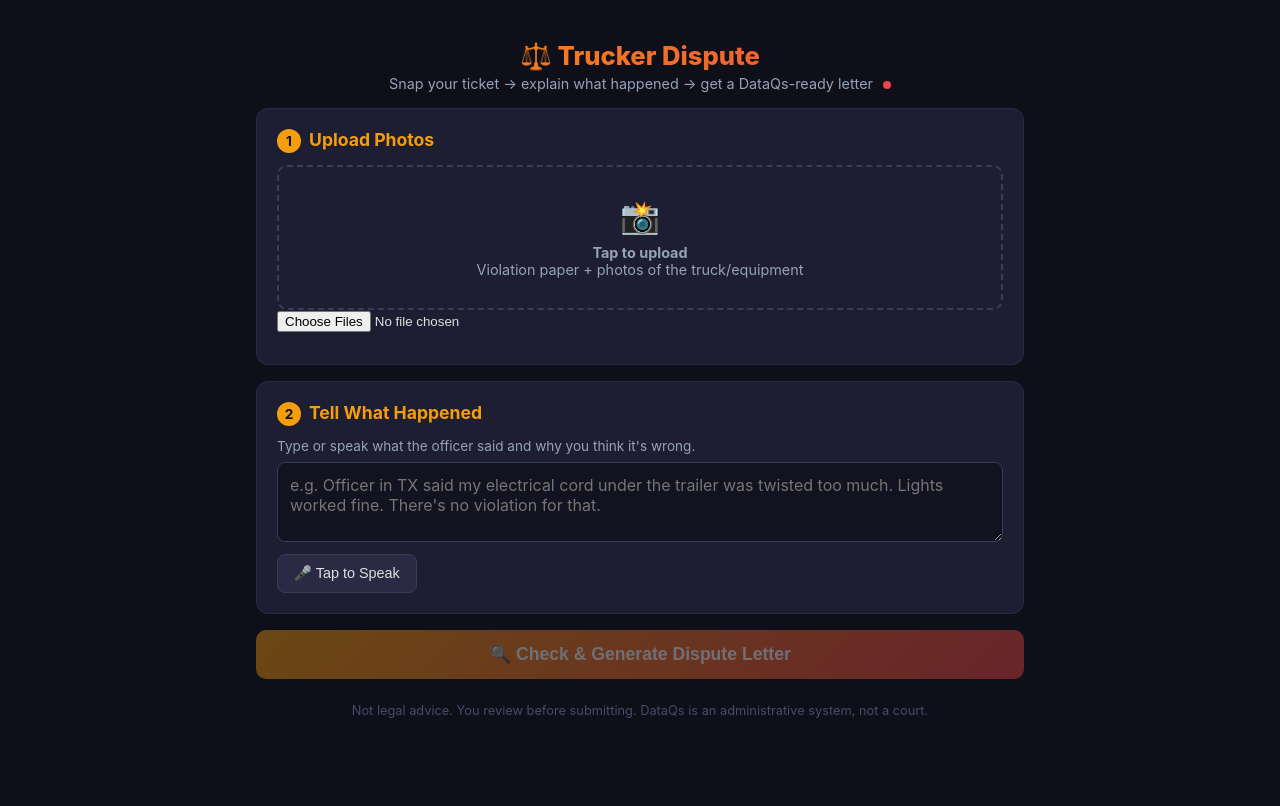
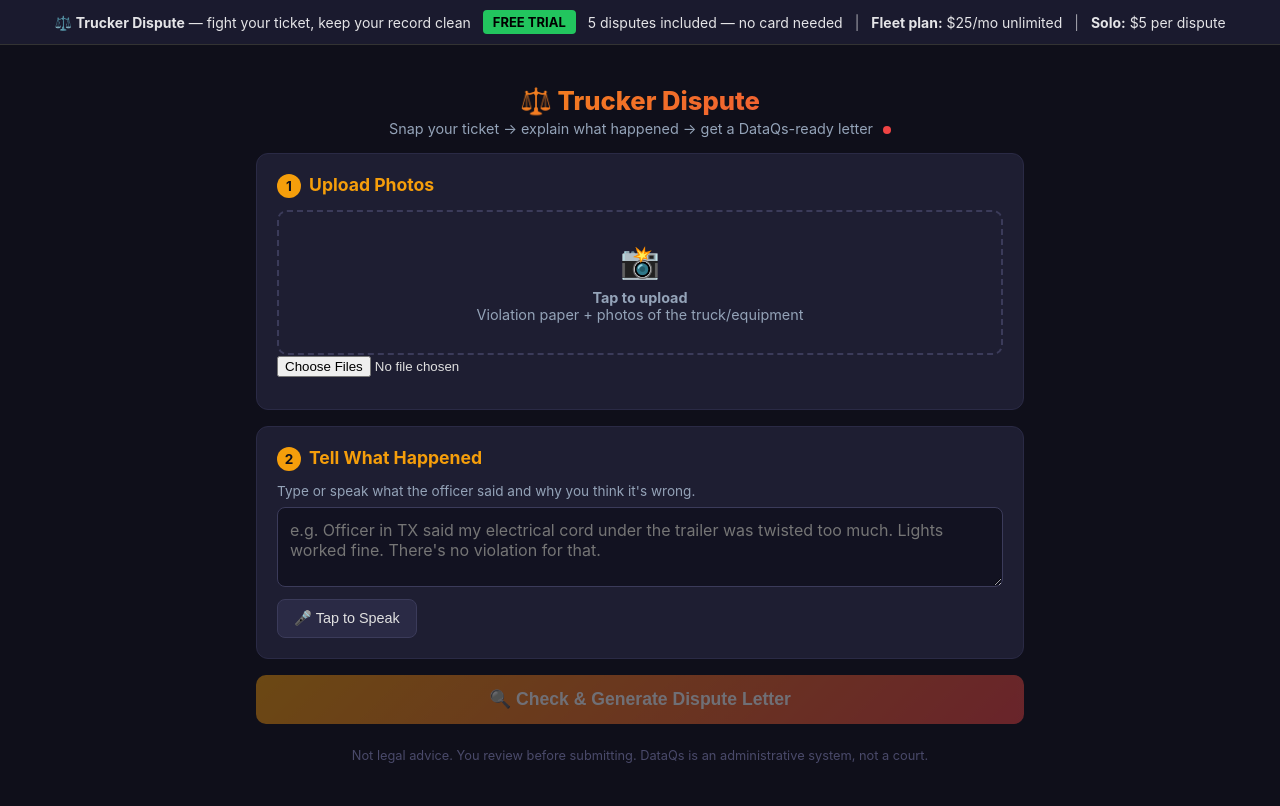
Before and after one commit to Keathstone/trucker-dispute, a plain HTML site: page index.html in a window 1280 px wide. Drawn offline with Linux system fonts and the light colour scheme.

Commit message:
Add pricing banner: 5/mo fleet,  solo, 5-free-trial

```diff
--- a/index.html
+++ b/index.html
@@ -324,6 +324,17 @@
 </style>
 </head>
 <body>
+<!-- PRICING BANNER -->
+<div id="pricingBanner" style="background:#1a1a2e;color:#e4e4e7;padding:10px 16px;text-align:center;font-size:14px;border-bottom:1px solid #333;display:flex;flex-wrap:wrap;justify-content:center;align-items:center;gap:12px;">
+  <span>⚖️ <strong>Trucker Dispute</strong> — fight your ticket, keep your record clean</span>
+  <span style="background:#22c55e;color:#000;padding:4px 10px;border-radius:4px;font-weight:700;font-size:13px;">FREE TRIAL</span>
+  <span>5 disputes included — no card needed</span>
+  <span style="color:#a1a1aa;">|</span>
+  <span><strong>Fleet plan:</strong> $25/mo unlimited</span>
+  <span style="color:#a1a1aa;">|</span>
+  <span><strong>Solo:</strong> $5 per dispute</span>
+</div>
+
 <div class="container">
   <header>
     <h1>⚖️ Trucker Dispute</h1>
```
